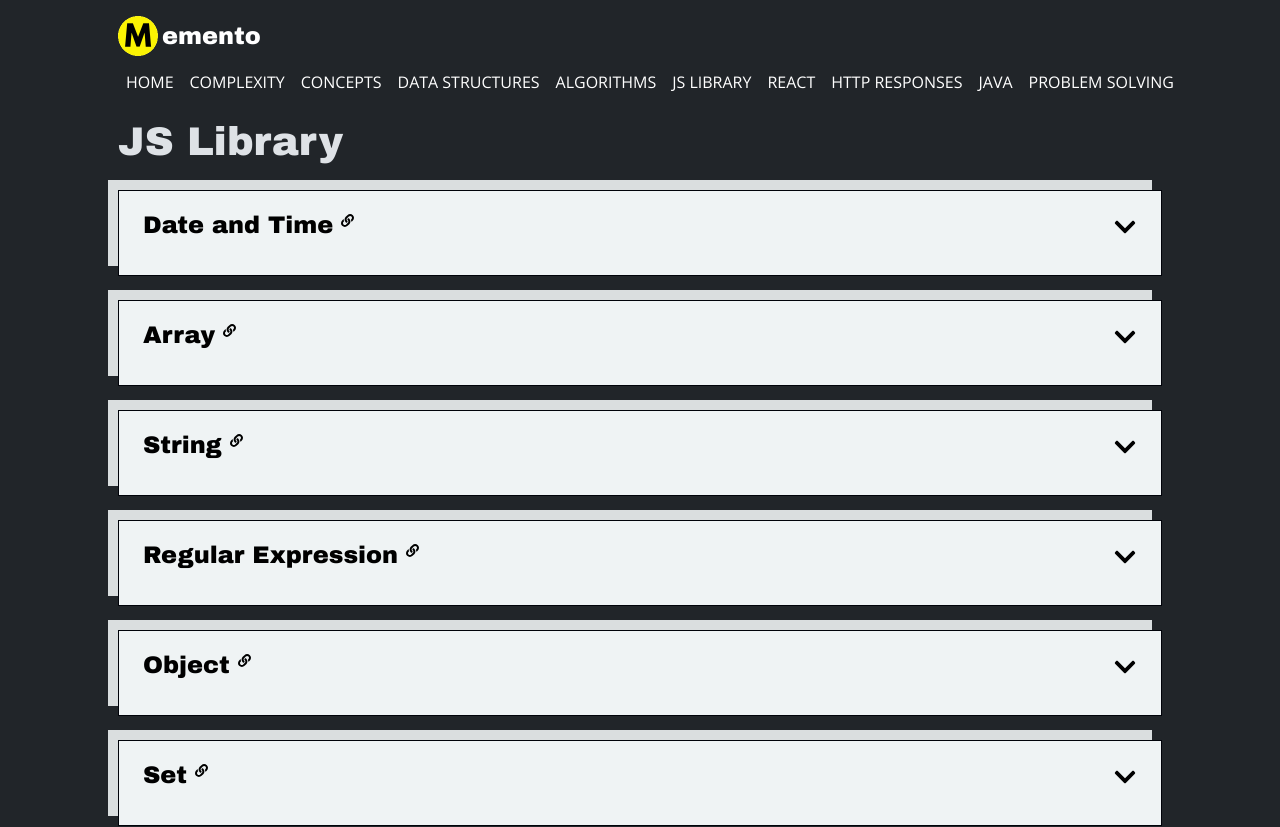
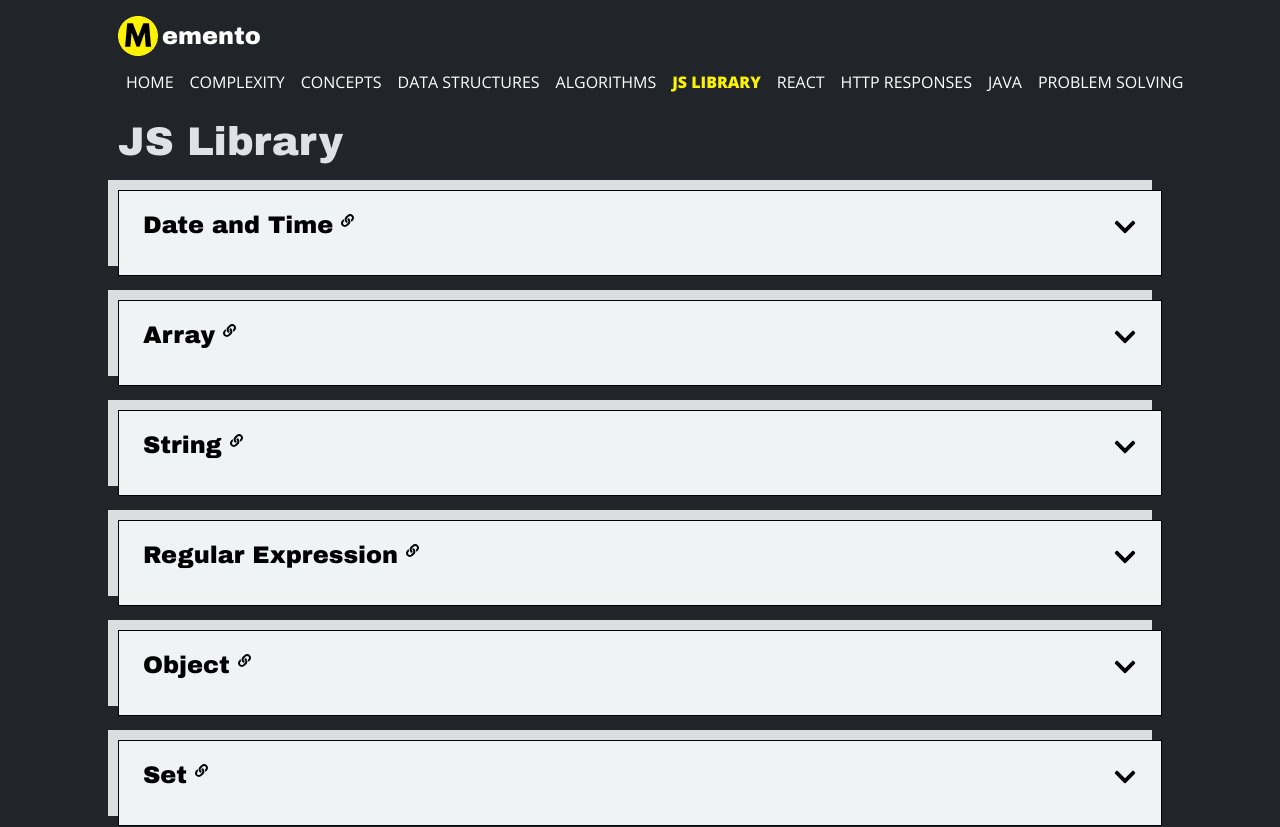
Before and after one commit to andreeadracovita/memento, a React (Vite) app: page /memento/js-library in a window 1280 px wide. Shown: the top 827 px of the page. Built offline with nearby package versions, Linux system fonts and the light colour scheme.

Commit message:
useLocation for navbar tab tracking and styling

```diff
--- a/src/components/Navbar.tsx
+++ b/src/components/Navbar.tsx
@@ -1,11 +1,11 @@
 import { useState } from "react";
-import { Link } from "react-router-dom";
+import { Link, useLocation } from "react-router-dom";
 import classNames from "classnames";
 
 import { pagesMap } from "constants";
 
 export default function Navbar() {
-	const [tab, setTab] = useState(undefined);
+	const location = useLocation();
 
 	return (
 		<header className="d-flex flex-wrap align-items-center justify-content-center justify-content-md-between my-3">
@@ -28,10 +28,9 @@ export default function Navbar() {
 								"text-uppercase",
 								"nav-link-override",
 								{
-									"selected-tab": index === tab
+									"selected-tab": entry[1].link === location.pathname
 								}
 							)}
-							onClick={() => setTab(index)}
 						>
 							{entry[0]}
 						</Link>
```
